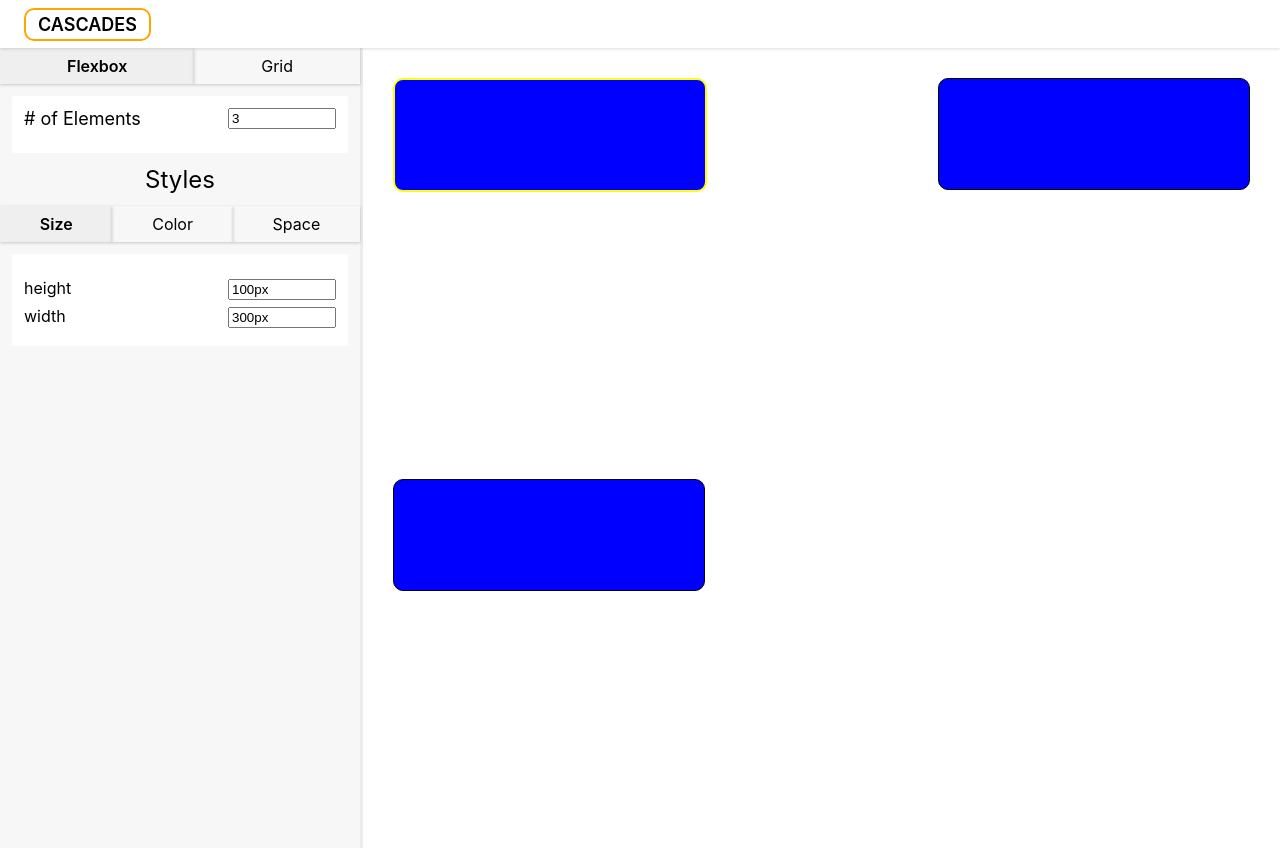
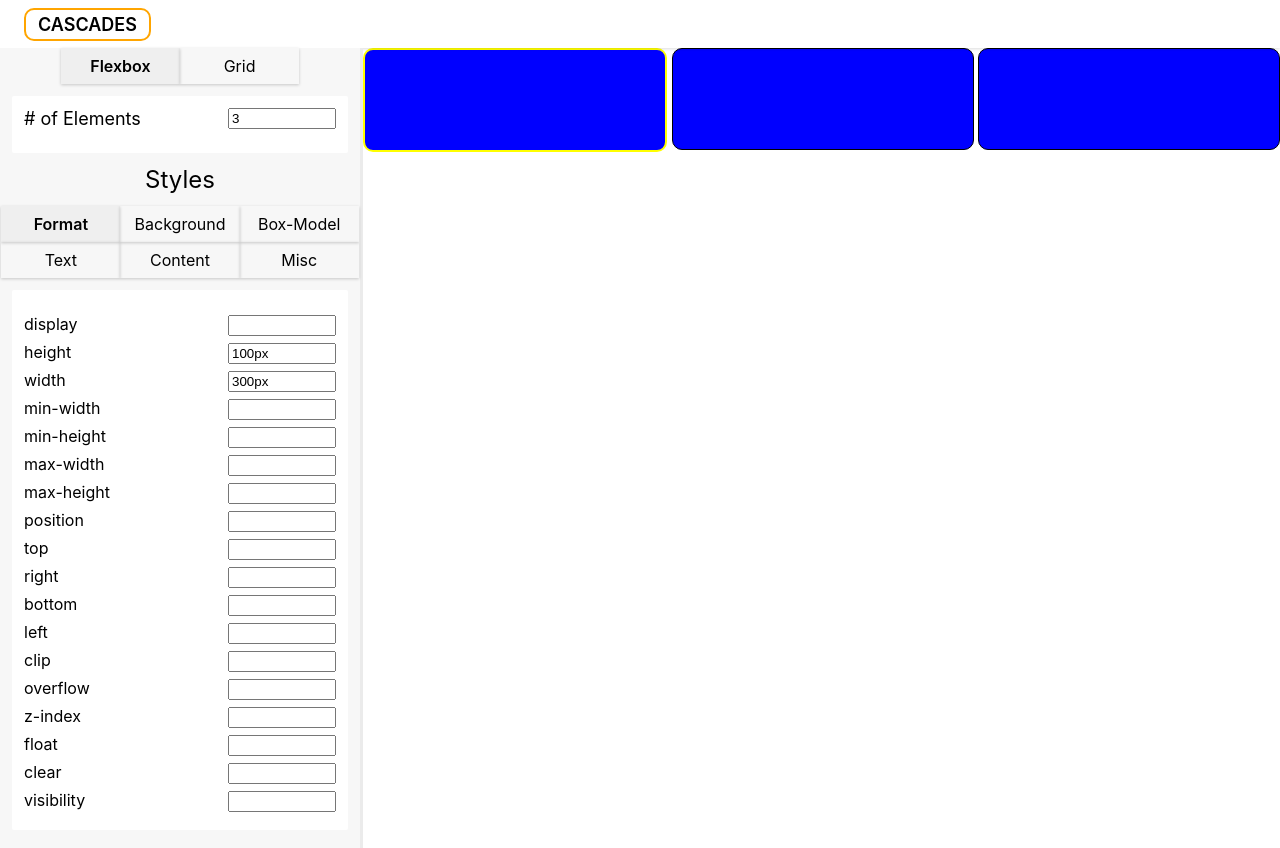
Before and after one commit to bmartinson5/CSS-Visualizer, a React (Create React App) app: page / in a window 1280 px wide. Built offline with nearby package versions, Linux system fonts and the light colour scheme.

Commit message:
add more style options

```diff
--- a/src/App.css
+++ b/src/App.css
@@ -15,6 +15,7 @@
 }
 
 .co-navbar {
+  z-index: 1000;
   flex: 1;
   max-width: 360px;
   min-width: 360px;
@@ -75,7 +76,7 @@ input {
 }
 
 .layout-selection {
-  flex-grow: 1;
+  width: 33.1%;
   cursor: pointer;
   text-transform: capitalize;
   text-align: center;
--- a/src/components/Selection.js
+++ b/src/components/Selection.js
@@ -97,7 +97,10 @@ function Selection({
           Styles
         </div>
         <div className='layout-selection-container'>
-          {buildSelectionHeaders(['size', 'color', 'space'])}
+          {buildSelectionHeaders(['format', 'background', 'box-model'])}
+        </div>
+        <div className='layout-selection-container'>
+          {buildSelectionHeaders(['text', 'content', 'misc'])}
         </div>
         <div className='selection-container'>
           <StyleSection
--- a/src/utilities/objects.js
+++ b/src/utilities/objects.js
@@ -4,21 +4,115 @@ export const defaultSelectionState = {
   elements: defaultNumberOfElements,
   selectedElement: 0,
   selectedContainer: 0,
-  selectedStyleType: 'size',
+  selectedStyleType: 'format',
 };
 
 export const defaultElementStyles = {
-  size: {
+  misc: {
+    cursor: '',
+    outline: '',
+    'outline-style': '',
+    'outline-color': '',
+    'outline-width': '',
+    direction: '',
+    'unicode-bidi': '',
+    all: '',
+  },
+  content: {
+    content: '',
+    quotes: '',
+    'list-style': '',
+    'list-style-type': '',
+    'list-style-image': '',
+    'list-style-position': '',
+  },
+  text: {
+    color: 'yellow',
+    font: '',
+    'font-family': '',
+    'font-size': '',
+    'font-weight': '',
+    'font-style': '',
+    'font-variant': '',
+    'font-stretch': '',
+    'font-size-adjust': '',
+    'font-synthesis': '',
+    'word-spacing': '',
+    'text-align': '',
+    'text-decoration': '',
+    'text-decoration-line': '',
+    'text-decoration-style': '',
+    'text-decoration-color': '',
+    'text-indent': '',
+    'text-transform': '',
+    'vertical-align': '',
+    'white space': '',
+  },
+  format: {
+    display: '',
     height: '100px',
     width: '300px',
+    'min-width': '',
+    'min-height': '',
+    'max-width': '',
+    'max-height': '',
+    position: '',
+    top: '',
+    right: '',
+    bottom: '',
+    left: '',
+    clip: '',
+    overflow: '',
+    'z-index': '',
+    float: '',
+    clear: '',
+    visibility: '',
   },
-  space: {
+  'box-model': {
     margin: '30px',
     padding: '5px',
+    border: '',
+    'border-width': '',
+    'border-radius': '',
+    'border-color': '',
+    'margin-top': '',
+    'margin-right': '',
+    'margin-bottom': '',
+    'margin-left': '',
+    'padding-top': '',
+    'padding-right': '',
+    'padding-bottom': '',
+    'padding-left': '',
+    'border-top': '',
+    'border-right': '',
+    'border-bottom': '',
+    'border-left': '',
+    'border-top-style': '',
+    'border-right-style': '',
+    'border-bottom-style': '',
+    'border-left-style': '',
+    'border-top-color': '',
+    'border-right-color': '',
+    'border-bottom-color': '',
+    'border-left-color': '',
+    'border-top-width': '',
+    'border-right-width': '',
+    'border-bottom-width': '',
+    'border-left-width': '',
   },
-  color: {
+  background: {
+    background: '',
     'background-color': 'blue',
-    color: 'yellow',
+    opacity: '',
+    'background-image': '',
+    'background-repeat': '',
+    'background-position': '',
+    'background-attachment': '',
+    'background-clip': '',
+    'background-origin': '',
+    'background-size': '',
+    'border-image': '',
+    'box-shadow': 'z',
   },
 };
 
```
